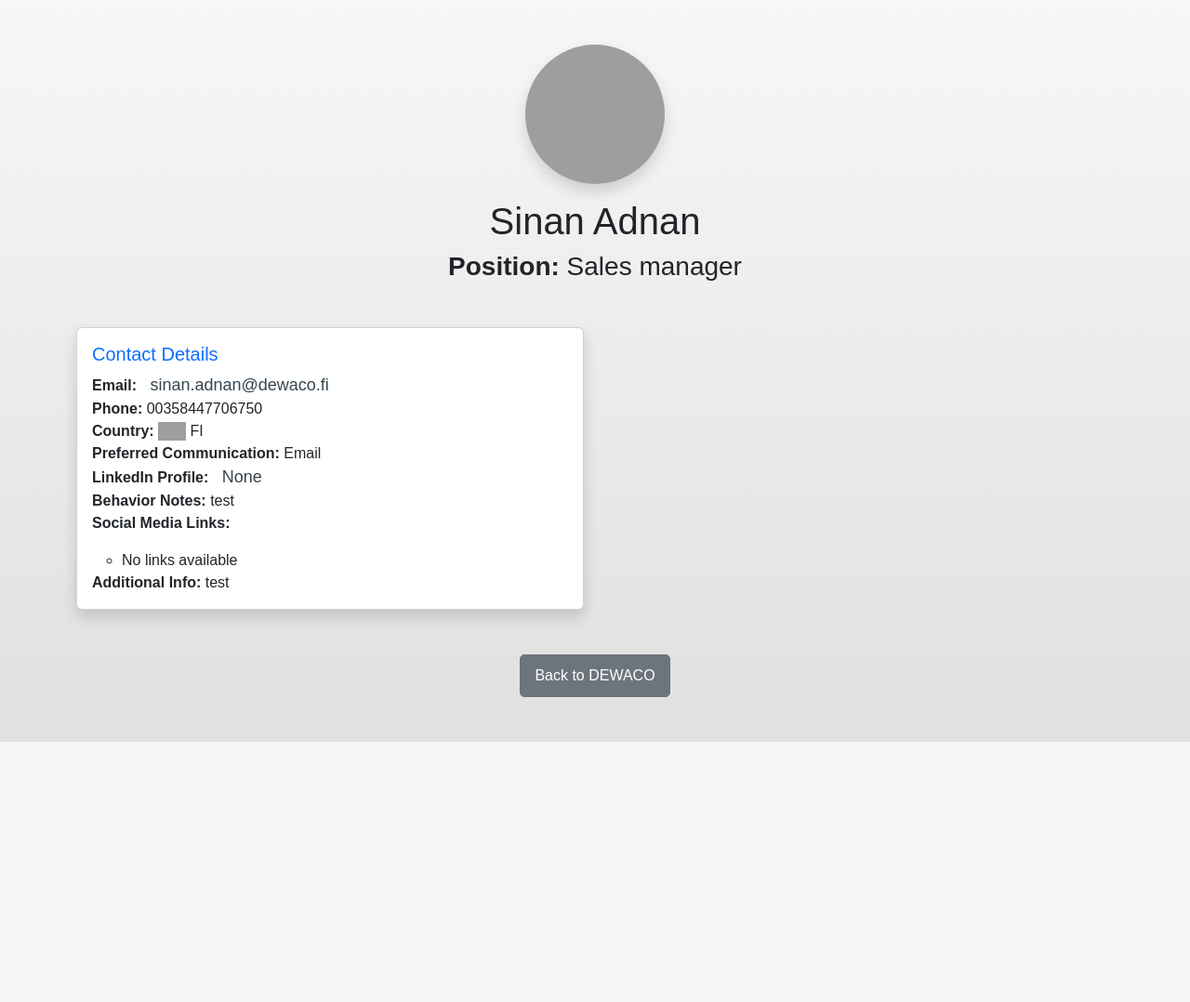
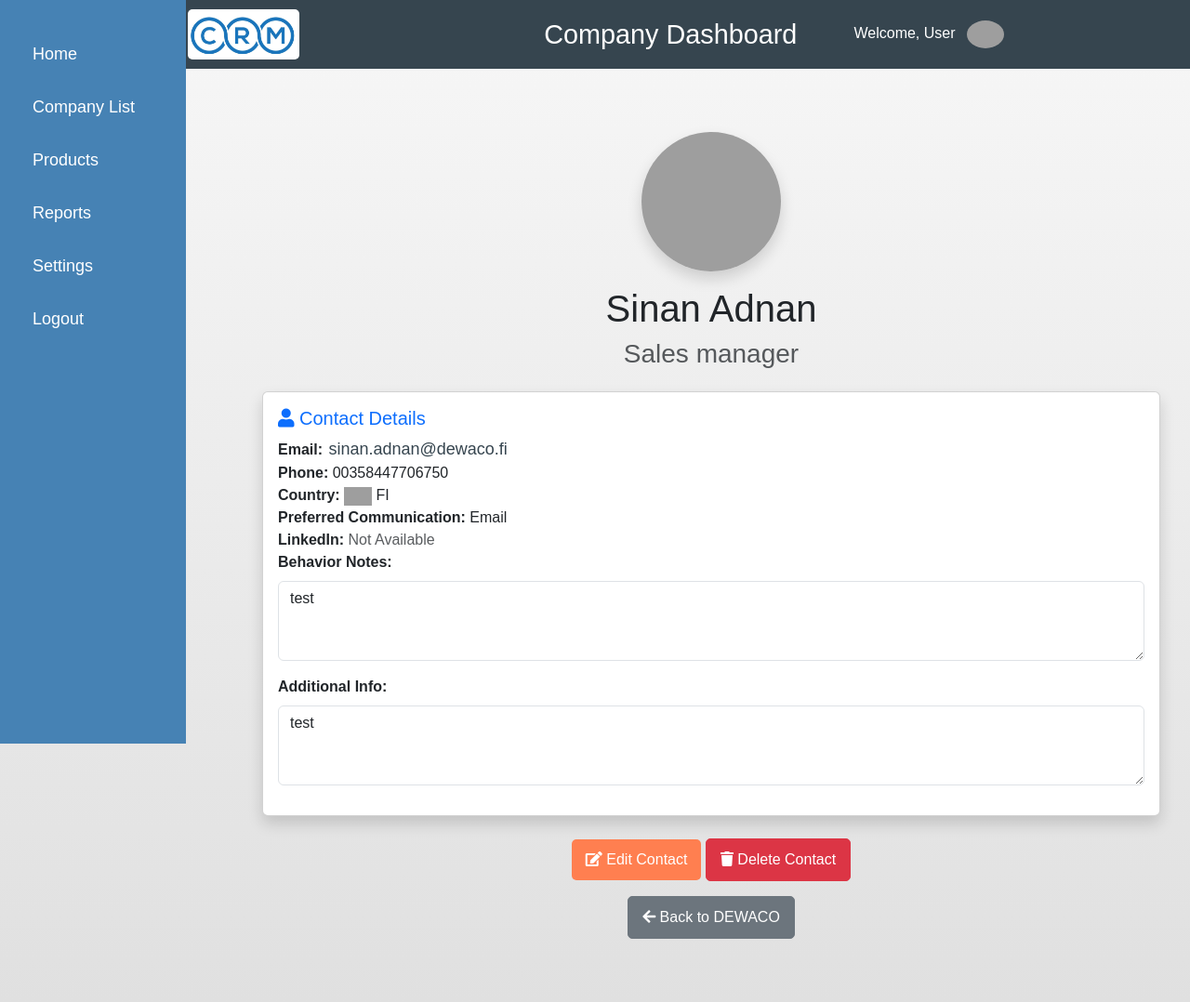
Before and after one commit to SinanAdnan/small_crm, a Django app: page /companies/contact/1/ in a window 1280 px wide. Shown: the whole page at 93% size. Before the commit the page ends 798 px from the top, so only its background shows below. Run offline with Django 5.2, Linux system fonts and the light colour scheme; data comes from the database, SQL or seed files in the repository; both versions use the stored data as it was after the commit; grey boxes are pictures that could not be loaded.

Commit message:
Refactored templates to extend base.html

```diff
--- a/company/static/css/style.css
+++ b/company/static/css/style.css
@@ -6,12 +6,12 @@ body {
     color: #36454F;
     text-decoration: none;
     font-size: large;
-    padding: 10px;
+    padding: 2px;
     border-radius: 5px;
   }
   a:hover {
-    background-color: #FF7F50;
-    color: white;
+    color: #FF7F50;
+
   }
   .header {
     background-color: #36454F;
@@ -153,6 +153,7 @@ body {
       font-size: 16px;
     }
 
+
     /* Add Contact Button Styling */
     .btn {
       display: inline-block;
--- a/company/templates/company/contact_detail.html
+++ b/company/templates/company/contact_detail.html
@@ -1,18 +1,13 @@
-<!DOCTYPE html>
-<html lang="en">
-<head>
-    <meta charset="UTF-8">
-    <meta name="viewport" content="width=device-width, initial-scale=1.0">
-    <title>{{ contact.first_name }} {{ contact.second_name }} - Details</title>
-    <link href="https://cdn.jsdelivr.net/npm/bootstrap@5.3.0-alpha1/dist/css/bootstrap.min.css" rel="stylesheet">
-    <link href="https://cdnjs.cloudflare.com/ajax/libs/font-awesome/5.15.4/css/all.min.css" rel="stylesheet">
+{% extends 'base.html' %}
 {% load static %}
-    <link rel="stylesheet" href="{% static 'css/style.css' %}">
-</head>
-<body>
+{% block title %}
+    {{ contact.first_name }} {{ contact.second_name }} - Details
+{% endblock %}
+
+{% block content %}
 <div class="container my-5">
     <!-- Contact Header -->
-        <div class="text-center mb-5">
+    <div class="text-center mb-4">
         {% if contact.image %}
             <img src="{{ contact.image.url }}" alt="Image of {{ contact.first_name }} {{ contact.second_name }}"
                  class="img-fluid rounded-circle shadow"
@@ -23,57 +18,75 @@
                  style="width: 150px; height: 150px; object-fit: cover;">
         {% endif %}
         <h1 class="mt-3">{{ contact.first_name }} {{ contact.second_name }}</h1>
-            <h3><strong>Position:</strong> {{ contact.position }}</h3>
+        <h3 class="text-muted">{{ contact.position }}</h3>
     </div>
 
     <!-- Contact Details -->
-        <div class="row g-4 mb-5">
-            <div class="col-md-6">
+    <div class="row g-4">
+        <div class="col-md-12">
             <div class="card shadow">
                 <div class="card-body">
-                        <h5 class="card-title text-primary">Contact Details</h5>
-                        <ul class="list-unstyled mb-0">
-                            <li><strong>Email:</strong>
-                                <a href="mailto:{{ contact.email }}" class="text-decoration-none">{{ contact.email }}</a>
-                            </li>
+                    <h5 class="card-title text-primary"><i class="fas fa-user"></i> Contact Details</h5>
+                    <ul class="list-unstyled">
+                        <li><strong>Email:</strong> <a href="mailto:{{ contact.email }}" class="text-decoration-none">{{ contact.email }}</a></li>
                         <li><strong>Phone:</strong> {{ contact.phone }}</li>
-                            <li>
-                                <strong>Country:</strong>
-
+                        <li><strong>Country:</strong>
                             {% if contact.country %}
-                                    <img src="https://flagcdn.com/w20/{{ contact.country|lower }}.png" alt="{{ contact.country }} Flag" class="img-fluid" style="width: 30px; height: 20px;">
+                                <img src="https://flagcdn.com/w20/{{ contact.country|lower }}.png"
+                                     alt="{{ contact.country }} Flag" class="img-fluid"
+                                     style="width: 30px; height: 20px;">
                             {% endif %}
                             {{ contact.country }}
                         </li>
                         <li><strong>Preferred Communication:</strong> {{ contact.preferred_communication }}</li>
-                            <li><strong>LinkedIn Profile:</strong> <a href="{{ contact.linkedin_profile }}" target="_blank">{{ contact.linkedin_profile }}</a></li>
-                            <li><strong>Behavior Notes:</strong> {{ contact.behavior }}</li>
-                            <li>
-                                <p><strong>Social Media Links:</strong></p>
-                                <ul>
-                                    {% if contact.social_media_links %}
-                                        {% for platform, url in contact.social_media_links.items %}
-                                            <li><strong>{{ platform }}:</strong> <a href="{{ url }}" target="_blank">{{ url }}</a></li>
-                                        {% endfor %}
+                        <li class="details-link">
+                            <strong>LinkedIn:</strong>
+                            {% if contact.linkedin_profile %}
+                                <a href="{{ contact.linkedin_profile }}" target="_blank" class="text-decoration-none ">
+                                    <i class="fab fa-linkedin fa-1x text-primary"></i>
+                                </a>
                             {% else %}
-                                        <li>No links available</li>
+                                <span class="text-muted">Not Available</span>
                             {% endif %}
-                                </ul>
                         </li>
-                            <li><strong>Additional Info:</strong> {{ contact.additional_info|default:"N/A" }}</li>
+                        <div class="mb-3">
+                            <label for="behavior_notes" class="form-label"><strong>Behavior Notes:</strong></label>
+                            <textarea id="behavior_notes" class="form-control" rows="3" readonly>{{ contact.behavior }}</textarea>
+                        </div>
+                        <div class="mb-3">
+                            <label for="additional_info" class="form-label"><strong>Additional Info:</strong></label>
+                            <textarea id="additional_info" class="form-control" rows="3" readonly>{{ contact.additional_info|default:"N/A" }}</textarea>
+                        </div>
                     </ul>
                 </div>
             </div>
         </div>
     </div>
 
+    <!-- Edit & Delete Buttons -->
+    <div class="mt-4 text-center">
+        <a href="{% url 'company:edit_contact' contact.id %}" class="btn btn-primary">
+            <i class="fas fa-edit"></i> Edit Contact
+        </a>
+        <button class="btn btn-danger" onclick="confirmDelete({{ contact.id }})">
+            <i class="fas fa-trash"></i> Delete Contact
+        </button>
+    </div>
+
     <!-- Back to Company Details -->
-        <div class="text-center">
-            <a href="{% url 'company:company_detail' contact.company.id %}" class="btn btn-secondary">Back to {{ contact.company.name }}</a>
+    <div class="text-center mt-3">
+        <a href="{% url 'company:company_detail' contact.company.id %}" class="btn btn-secondary">
+            <i class="fas fa-arrow-left"></i> Back to {{ contact.company.name }}
+        </a>
     </div>
 </div>
 
-    <!-- Bootstrap JS Bundle -->
-    <script src="https://cdn.jsdelivr.net/npm/bootstrap@5.3.0-alpha1/dist/js/bootstrap.bundle.min.js"></script>
-</body>
-</html>
+<!-- Delete Confirmation Script -->
+<script>
+    function confirmDelete(contactId) {
+        if (confirm("Are you sure you want to delete this contact? This action cannot be undone!")) {
+            window.location.href = `{% url 'company:delete_contact' contact.id %}`;
+        }
+    }
+</script>
+{% endblock %}
--- /dev/null
+++ b/crm/templates/base.html
@@ -0,0 +1,42 @@
+<!DOCTYPE html>
+<html lang="en">
+<head>
+  <meta charset="UTF-8">
+  <meta name="viewport" content="width=device-width, initial-scale=1.0">
+  <title>{% block title %}Company Dashboard{% endblock %}</title>
+  <link href="https://cdn.jsdelivr.net/npm/bootstrap@5.3.0-alpha1/dist/css/bootstrap.min.css" rel="stylesheet">
+  <link href="https://cdnjs.cloudflare.com/ajax/libs/font-awesome/5.15.4/css/all.min.css" rel="stylesheet">
+  {% load static %}
+  <link rel="stylesheet" href="{% static 'css/style.css' %}?v=1">
+</head>
+<body>
+  <!-- Header -->
+  <div class="header d-flex justify-content-between align-items-center">
+    <div class="logo">
+      <a href="/"><img src="{% static 'images/crm_logo.png' %}" alt="CRM Logo"/></a>
+    </div>
+    <h1>{% block header %}Company Dashboard{% endblock %}</h1>
+    <div class="user-profile">
+      <span class="me-2">Welcome, User</span>
+      <img src="user-profile.jpg" alt="User Profile">
+    </div>
+  </div>
+
+  <!-- Sidebar -->
+  <div class="sidebar">
+    <a href="/">Home</a>
+    <a href="/companies/">Company List</a>
+    <a href="/products/">Products</a>
+    <a href="/reports/">Reports</a>
+    <a href="/settings/">Settings</a>
+    <a href="/logout/">Logout</a>
+  </div>
+
+  <!-- Main Content -->
+  <div class="main-content">
+    {% block content %}{% endblock %}
+  </div>
+
+  <script src="https://cdn.jsdelivr.net/npm/bootstrap@5.3.0/dist/js/bootstrap.bundle.min.js"></script>
+</body>
+</html>
```
Also changed, not shown: company/templates/company/company_detail.html (+8 -32 lines), company/templates/company/company_list.html (+5 -44 lines), db.sqlite3. Lines whose indentation alone changed are shown as unchanged.
